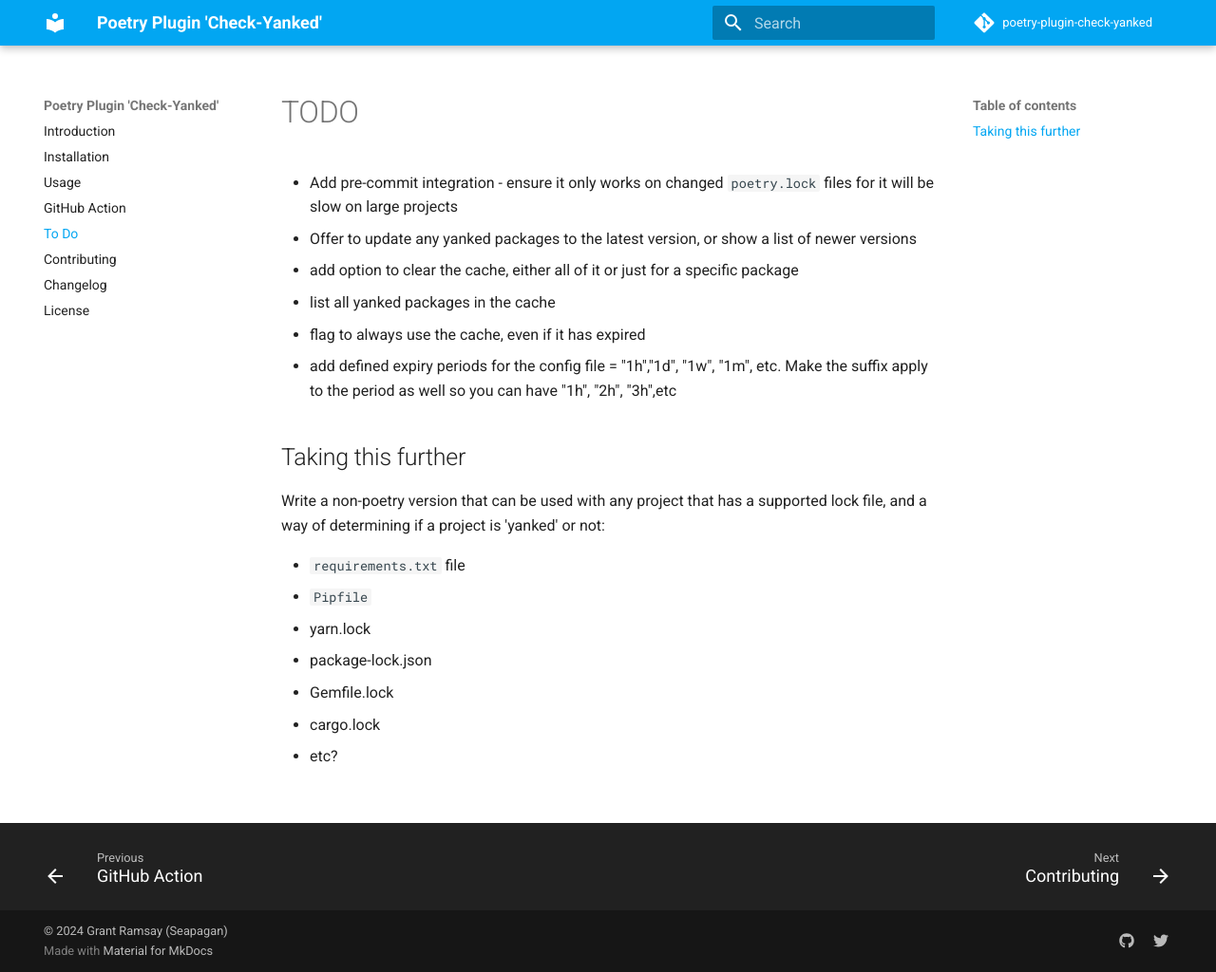
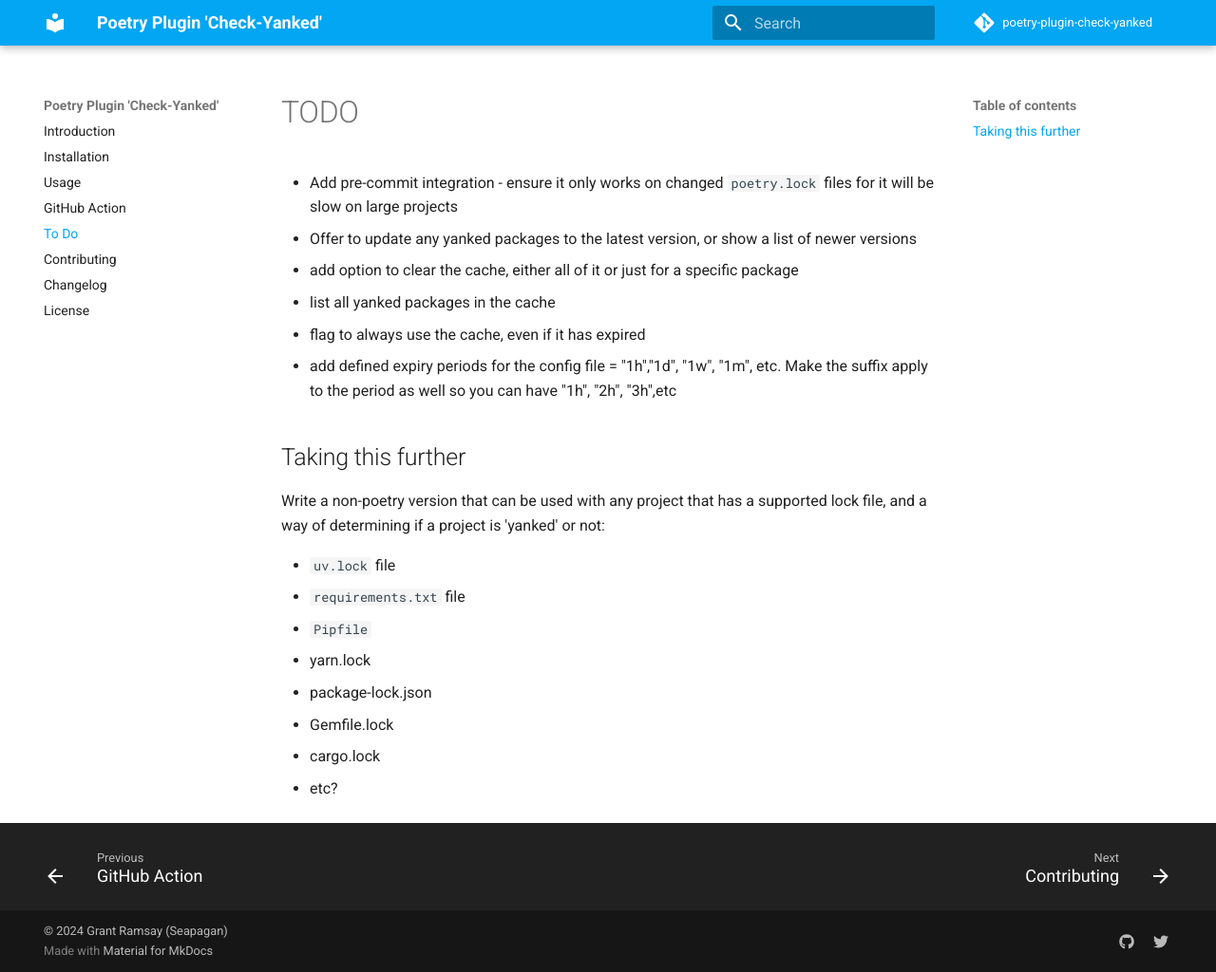
Before and after one commit to seapagan/poetry-plugin-check-yanked, an MkDocs documentation site: the page built from docs/todo.md, in a window 1280 px wide and 1024 px high. Shown: the whole window at 95% size. Built offline with MkDocs 1.6.1 and Material for MkDocs 9.7.7, drawn with Linux system fonts in a browser that asks for light colours; comment, search, counter and statistics services are not loaded.

Commit message:
update TODO
Signed-off-by: Grant Ramsay <seapagan@gmail.com>

```diff
--- a/TODO.md
+++ b/TODO.md
@@ -16,6 +16,7 @@
 Write a non-poetry version that can be used with any project that has a
 supported lock file, and a way of determining if a project is 'yanked' or not:
 
+- `uv.lock` file
 - `requirements.txt` file
 - `Pipfile`
 - yarn.lock
```
